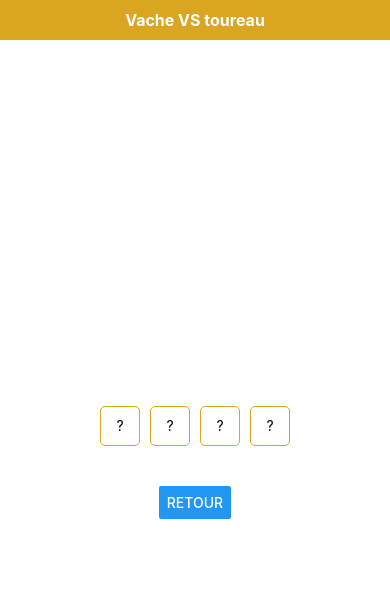
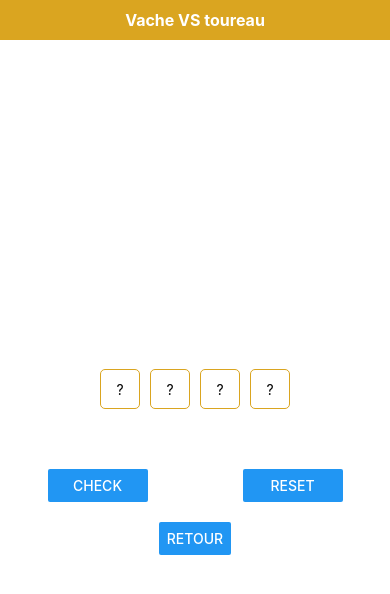
Before and after one commit to walidhorchani11/VT_game, a React Native app: screen / in a window 390 px wide. Both pictures are taken after a click on the button "START". Shown: the top 594 px of the page. Built offline with nearby package versions, Linux system fonts and the light colour scheme.

Commit message:
dismiss keyboard

```diff
--- a/screens/GameScreen.js
+++ b/screens/GameScreen.js
@@ -1,5 +1,12 @@
 import React, { useEffect, useRef } from 'react';
-import { StyleSheet, View, Button, Text } from 'react-native';
+import {
+  StyleSheet,
+  View,
+  Button,
+  Text,
+  TouchableWithoutFeedback,
+  Keyboard,
+} from 'react-native';
 
 import Input from '../components/Input';
 
@@ -17,6 +24,7 @@ const GameScreen = (props) => {
   }, []);
 
   return (
+    <TouchableWithoutFeedback onPress={Keyboard.dismiss}>
       <View style={styles.screen}>
         <View style={styles.inputContainer}>
           <Input style={styles.inputText} />
@@ -25,8 +33,18 @@ const GameScreen = (props) => {
           <Input style={styles.inputText} />
         </View>
 
+        <View style={styles.buttonContainer}>
+          <View style={styles.button}>
+            <Button title="check" onPress={props.onGoBack} />
+          </View>
+          <View style={styles.button}>
+            <Button title="reset" onPress={props.onGoBack} />
+          </View>
+        </View>
+
         <Button title="retour" onPress={props.onGoBack} />
       </View>
+    </TouchableWithoutFeedback>
   );
 };
 
@@ -45,6 +63,16 @@ const styles = StyleSheet.create({
     width: 40,
     height: 40,
   },
+  buttonContainer: {
+    flexDirection: 'row',
+    width: '100%',
+    justifyContent: 'space-around',
+    alignItems: 'center',
+    marginVertical: 20,
+  },
+  button: {
+    width: 100,
+  },
 });
 
 export default GameScreen;
```
Lines whose indentation alone changed are shown as unchanged.
